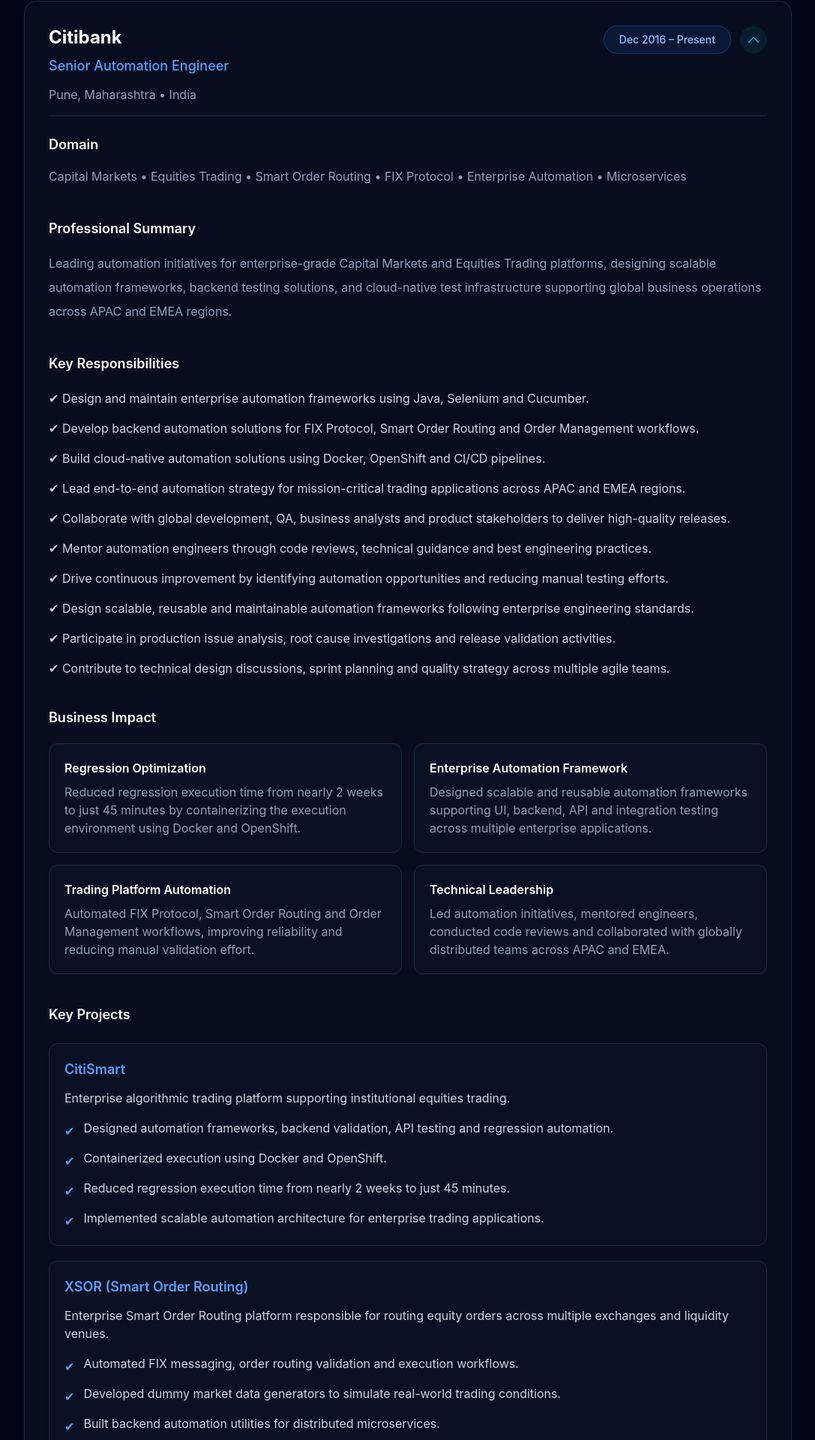
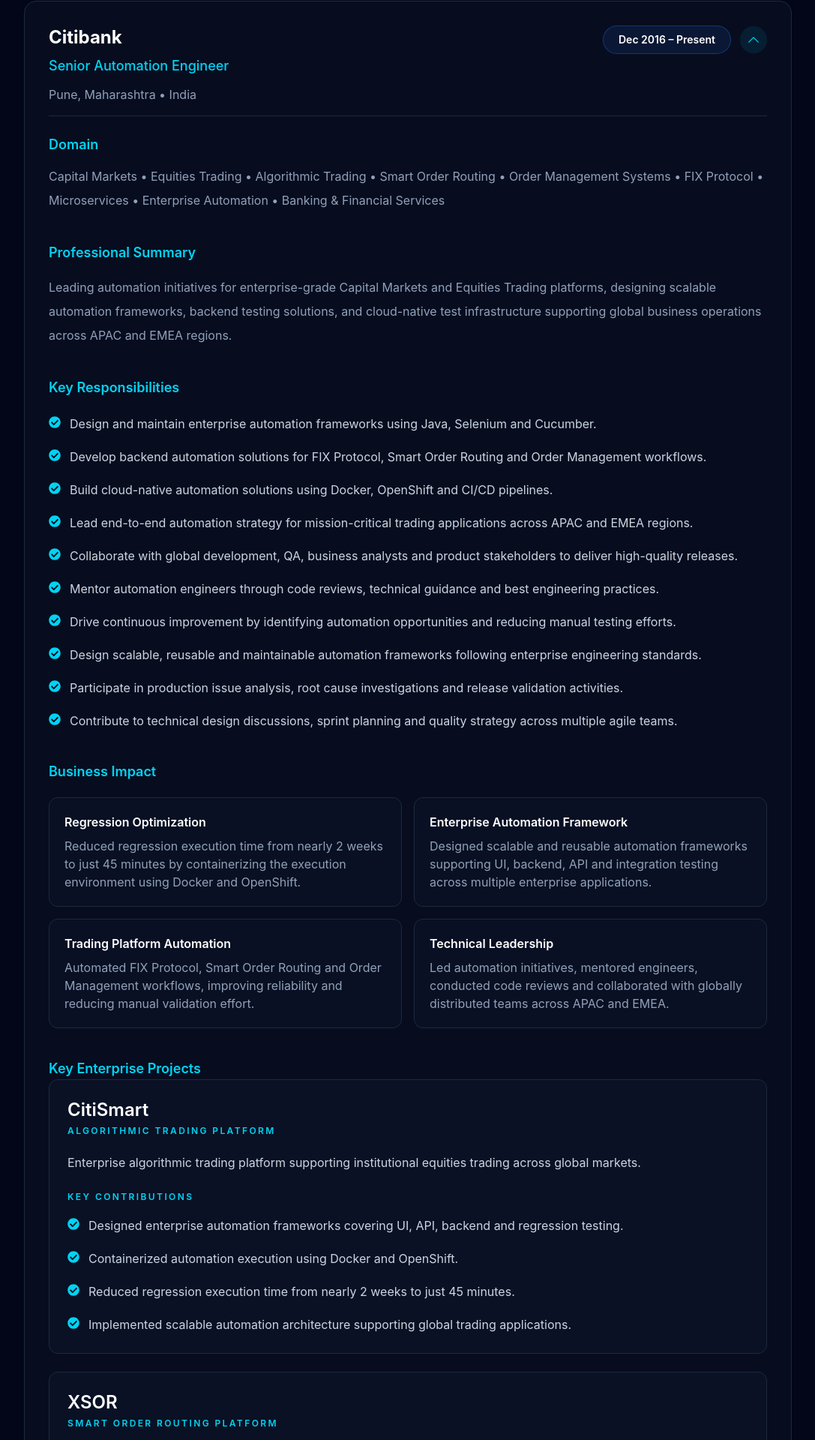
Before and after one commit to kondkarimoshin/portfolio-website, a React (Vite) app in the folder Portfolio/frontend/: page / in a window 1280 px wide. Shown: the part 2067-3987 px from the top of the page at 75% size, without its empty margins (96-1183 px from the left). Built offline with nearby package versions, Linux system fonts and the light colour scheme.

Commit message:
feat(experience): complete sprint 13 experience enhancement

```diff
--- a/Portfolio/frontend/src/features/experience/components/ExperienceCard.tsx
+++ b/Portfolio/frontend/src/features/experience/components/ExperienceCard.tsx
@@ -38,7 +38,7 @@
                         {experience.company}
                     </h3>
 
-                    <p className="mt-2 text-lg font-medium text-blue-400">
+                    <p className="mt-2 text-lg font-medium text-cyan-400">
                         {experience.role}
                     </p>
 
@@ -52,7 +52,7 @@
 
                 <div className="flex items-center gap-3">
 
-                    <div className="rounded-full border border-blue-500/30 bg-blue-500/10 px-5 py-2 text-sm font-medium text-blue-300">
+                    <div className="rounded-full border border-blue-500/30 bg-blue-500/10 px-5 py-2 text-sm font-semibold text-white">
                         {experience.duration}
                     </div>
 
@@ -77,7 +77,7 @@
             <div
                 id="current-experience-content"
                 className={`overflow-hidden transition-all duration-500 ${expanded
-                    ? "max-h-[3000px] opacity-100"
+                    ? "max-h-[6000px] opacity-100"
                     : "max-h-0 opacity-0"
                     }`}
             >
@@ -90,7 +90,7 @@
 
                 <div>
 
-                    <h4 className="text-lg font-semibold text-white">
+                    <h4 className="text-lg font-semibold text-cyan-400">
                         Domain
                     </h4>
 
@@ -104,7 +104,7 @@
 
                 <div className="mt-10">
 
-                    <h4 className="text-lg font-semibold text-white">
+                    <h4 className="text-lg font-semibold text-cyan-400">
                         Professional Summary
                     </h4>
 
@@ -118,7 +118,7 @@
 
                 <div className="mt-10">
 
-                    <h4 className="text-lg font-semibold text-white">
+                    <h4 className="text-lg font-semibold text-cyan-400">
                         Key Responsibilities
                     </h4>
 
@@ -132,7 +132,7 @@
 
                 <div className="mt-10">
 
-                    <h4 className="text-lg font-semibold text-white">
+                    <h4 className="text-lg font-semibold text-cyan-400">
                         Business Impact
                     </h4>
 
@@ -146,8 +146,8 @@
 
                 <div className="mt-10">
 
-                    <h4 className="text-lg font-semibold text-white">
-                        Key Projects
+                    <h4 className="text-lg font-semibold text-cyan-400">
+                        Key Enterprise Projects
                     </h4>
 
                     <KeyProjects
@@ -158,9 +158,9 @@
 
                 {/* Technologies */}
 
-                <div className="mt-8">
+                <div className="mt-10">
 
-                    <h4 className="text-lg font-semibold text-white">
+                    <h4 className="text-lg font-semibold text-cyan-400">
                         Technologies
                     </h4>
 
--- a/Portfolio/frontend/src/features/experience/components/KeyProjects.tsx
+++ b/Portfolio/frontend/src/features/experience/components/KeyProjects.tsx
@@ -1,3 +1,4 @@
+import { FaCheckCircle } from "react-icons/fa";
 import type { Project } from "../types/experience";
 
 interface KeyProjectsProps {
@@ -6,38 +7,50 @@
 
 const KeyProjects = ({ projects }: KeyProjectsProps) => {
     return (
-        <div className="mt-6 space-y-5">
+        <div className="space-y-6">
 
             {projects.map((project) => (
 
                 <div
                     key={project.name}
-                    className="rounded-xl border border-slate-800 bg-slate-900/30 p-5"
+                    className="rounded-xl border border-slate-800 bg-slate-900/40 p-6 transition-all duration-300 hover:border-cyan-500/30"
                 >
 
-                    <h5 className="text-lg font-semibold text-blue-400">
+                    {/* Project Name */}
+                    <h5 className="text-2xl font-semibold text-white">
                         {project.name}
                     </h5>
 
-                    <p className="mt-3 text-slate-300">
+                    {/* Category */}
+                    <p className="mt-1 text-xs font-semibold uppercase tracking-[0.2em] text-cyan-400">
+                        {project.category}
+                    </p>
+
+                    {/* Overview */}
+                    <p className="mt-5 leading-7 text-slate-300">
                         {project.overview}
                     </p>
 
-                    <ul className="mt-4 space-y-3 text-slate-300">
+                    <h6 className="mt-6 mb-4 text-xs font-semibold uppercase tracking-[0.2em] text-cyan-400">
+                        Key Contributions
+                    </h6>
 
-                        {project.keyContributions.map((highlight) => (
+                    <ul className="space-y-4">
+
+                        {project.keyContributions.map((item) => (
 
                             <li
-                                key={highlight}
+                                key={item}
                                 className="flex items-start gap-3"
                             >
 
-                                <span className="mt-1 text-blue-400">
-                                    ✔
-                                </span>
+                                <FaCheckCircle
+                                    size={16}
+                                    className="mt-1 shrink-0 text-cyan-400"
+                                />
 
-                                <span>
-                                    {highlight}
+                                <span className="leading-7 text-slate-300">
+                                    {item}
                                 </span>
 
                             </li>
--- a/Portfolio/frontend/src/features/experience/components/Responsibilities.tsx
+++ b/Portfolio/frontend/src/features/experience/components/Responsibilities.tsx
@@ -1,3 +1,5 @@
+import { FaCheckCircle } from "react-icons/fa";
+
 interface ResponsibilitiesProps {
     responsibilities: string[];
 }
@@ -6,12 +8,23 @@
     responsibilities,
 }: ResponsibilitiesProps) => {
     return (
-        <ul className="mt-5 space-y-4 text-slate-300">
+        <ul className="mt-5 space-y-4">
 
             {responsibilities.map((responsibility, index) => (
 
-                <li key={index}>
-                    ✔ {responsibility}
+                <li
+                    key={index}
+                    className="flex items-start gap-3"
+                >
+
+                    <FaCheckCircle
+                        className="mt-1 h-4 w-4 shrink-0 text-cyan-400"
+                    />
+
+                    <span className="leading-7 text-slate-300">
+                        {responsibility}
+                    </span>
+
                 </li>
 
             ))}
--- a/Portfolio/frontend/src/features/experience/components/TechnologyStack.tsx
+++ b/Portfolio/frontend/src/features/experience/components/TechnologyStack.tsx
@@ -58,7 +58,7 @@
     technologies,
 }: TechnologyStackProps) => {
     return (
-        <div className="mt-4 flex flex-wrap gap-3">
+        <div className="mt-6 flex flex-wrap gap-3">
 
             {technologies.map((technology) => {
 
@@ -68,12 +68,12 @@
                     ];
 
                 return (
-                    <Badge key={technology}>
+                    <Badge key={technology} className="text-white">
 
                         <div className="flex items-center gap-2">
 
                             {Icon && (
-                                <Icon className="h-4 w-4 shrink-0" />
+                                <Icon className="h-4 w-4 shrink-0 text-cyan-400" />
                             )}
 
                             <span>{technology}</span>
--- a/Portfolio/frontend/src/features/experience/constants/experienceData.ts
+++ b/Portfolio/frontend/src/features/experience/constants/experienceData.ts
@@ -9,10 +9,13 @@
     domain: [
         "Capital Markets",
         "Equities Trading",
+        "Algorithmic Trading",
         "Smart Order Routing",
+        "Order Management Systems",
         "FIX Protocol",
+        "Microservices",
         "Enterprise Automation",
-        "Microservices",
+        "Banking & Financial Services"
     ],
 
     summary:
@@ -57,17 +60,19 @@
     projects: [
         {
             name: "CitiSmart",
+            category: "Algorithmic Trading Platform",
             overview:
-                "Enterprise algorithmic trading platform supporting institutional equities trading.",
+                "Enterprise algorithmic trading platform supporting institutional equities trading across global markets.",
             keyContributions: [
-                "Designed automation frameworks, backend validation, API testing and regression automation.",
-                "Containerized execution using Docker and OpenShift.",
+                "Designed enterprise automation frameworks covering UI, API, backend and regression testing.",
+                "Containerized automation execution using Docker and OpenShift.",
                 "Reduced regression execution time from nearly 2 weeks to just 45 minutes.",
-                "Implemented scalable automation architecture for enterprise trading applications."
+                "Implemented scalable automation architecture supporting global trading applications."
             ]
         },
         {
-            name: "XSOR (Smart Order Routing)",
+            name: "XSOR",
+            category: "Smart Order Routing Platform",
             overview:
                 "Enterprise Smart Order Routing platform responsible for routing equity orders across multiple exchanges and liquidity venues.",
             keyContributions: [
@@ -75,6 +80,30 @@
                 "Developed dummy market data generators to simulate real-world trading conditions.",
                 "Built backend automation utilities for distributed microservices.",
                 "Improved release confidence through comprehensive integration and regression testing."
+            ]
+        },
+        {
+            name: "Chaos Engineering Framework",
+            category: "Enterprise Resilience Testing Framework",
+            overview:
+                "Designed and implemented an enterprise chaos engineering framework to validate resilience of distributed microservice-based trading applications.",
+            keyContributions: [
+                "Designed reusable chaos engineering rules for enterprise applications.",
+                "Validated system resiliency under controlled failure scenarios.",
+                "Improved confidence before production deployments.",
+                "Reduced manual effort required for resilience validation."
+            ]
+        },
+        {
+            name: "Enterprise Automation Framework",
+            category: "Automation Platform",
+            overview:
+                "Designed a reusable enterprise automation platform supporting UI, API, backend and integration testing across multiple Capital Markets applications.",
+            keyContributions: [
+                "Built modular and reusable automation libraries.",
+                "Integrated execution with CI/CD pipelines, Docker and OpenShift.",
+                "Standardized automation practices across multiple enterprise applications.",
+                "Improved maintainability and accelerated onboarding of new automation engineers."
             ]
         }
     ],
--- a/Portfolio/frontend/src/features/experience/types/experience.ts
+++ b/Portfolio/frontend/src/features/experience/types/experience.ts
@@ -5,6 +5,7 @@
 
 export interface Project {
     name: string;
+    category: string;
     overview: string;
     keyContributions: string[];
 }
--- a/Portfolio/frontend/src/features/hero/Hero.tsx
+++ b/Portfolio/frontend/src/features/hero/Hero.tsx
@@ -21,7 +21,7 @@
 
                     <div className="mx-auto flex min-h-[60vh] max-w-5xl flex-col justify-center">
 
-                        <Badge className="mb-4 w-fit self-center lg:self-start">
+                        <Badge className="mb-4 w-fit self-center lg:self-start text-cyan-400">
                             16+ Years of Automation Excellence
                         </Badge>
 
```
Also changed, not shown: 1 other file (tests, documents, lock files or other folders).
